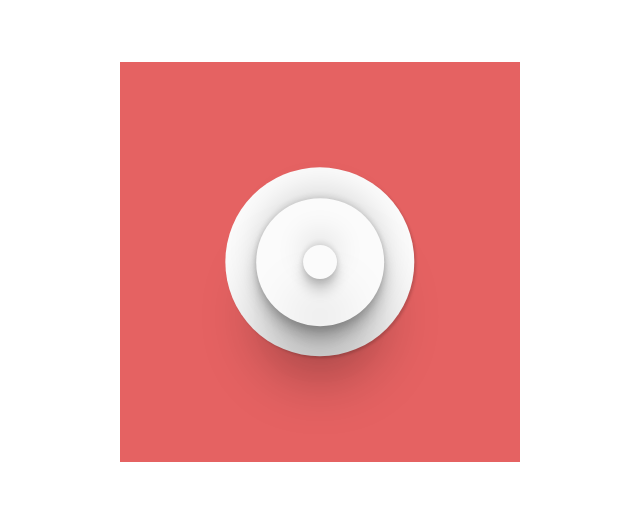
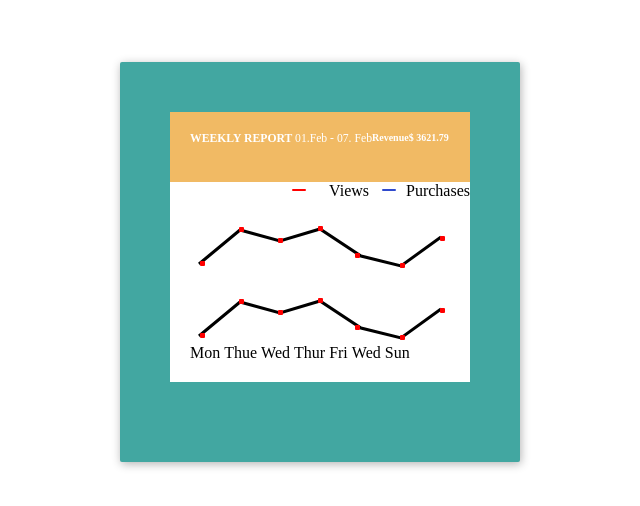
Before and after one commit to yagizerdem/CSS-UI-Animation, a plain HTML site: page 100 days of css challange/Day4/index.html in a window 1280 px wide. Shown: the part 138-644 px from the top of the page, without its empty margins (320-960 px from the left). Drawn offline with Linux system fonts and the light colour scheme.

Commit message:
Add files via upload

```diff
--- a/100 days of css challange/Day4/index.html
+++ b/100 days of css challange/Day4/index.html
@@ -8,10 +8,53 @@
 </head>
 <body>
     <div class="frame">
+        <div class="header">
+            <div>
+                <h3>WEEKLY REPORT <span>01.Feb - 07. Feb</span></h3>
+            </div>
+            <div>
+                <h4>Revenue$ 3621.79</h4>
+            </div>
+        </div>
+        <div class="container">
+            <div class="row1"><span>Views</span><span>Purchases</span></div>
+            <br>
+            <div class="line_red">
+                <svg>
+                    <polyline points="9,46 50,12 90,23 130,11 171,38 211,48 251,19"  style="fill:none;stroke:black;stroke-width:3" ></polyline>
+                </svg>
+                <div class=" point point1"></div>
+                <div class=" point point2"></div>
+                <div class=" point point3"></div>
+                <div class=" point point4"></div>
+                <div class=" point point5"></div>
+                <div class=" point point6"></div>
+                <div class=" point point7"></div>
+            </div>
+            <br>
+            <div class="line_blue">
+                <svg>
+                    <polyline points="9,46 50,12 90,23 130,11 171,38 211,48 251,19"  style="fill:none;stroke:black;stroke-width:3" ></polyline>
+                </svg>
+            <div class=" point point8"></div>
+            <div class=" point point9"></div>
+            <div class=" point point10"></div>
+            <div class=" point point11"></div>
+            <div class=" point point12"></div>
+            <div class=" point point13"></div>
+            <div class=" point point14"></div>
+            </div>
 
-            <div id="circle1"></div>
-            <div id="circle2"></div>
-            <div id="circle3"></div>
+            <div class="days">
+                <div>Mon</div>
+                <div>Thue</div>
+                <div>Wed</div>
+                <div>Thur</div>
+                <div>Fri</div>
+                <div>Wed</div>
+                <div>Sun</div>
+            </div>
+        </div>
 
     </div>
 </body>
--- a/100 days of css challange/Day4/style.css
+++ b/100 days of css challange/Day4/style.css
@@ -1,78 +1,177 @@
+*{
+    margin: 0;
+    padding: 0;
+    box-sizing: border-box;
+}
 .frame{
     position: absolute;
+    top: 50%;
+    left: 50%;
     width: 400px;
     height: 400px;
-    top: 50%;
-    left: 50%;
+    margin-top: -200px;
     margin-left: -200px;
-    margin-top: -200px;
-    background-color: #E56262;
+    border-radius: 2px;
+    box-shadow: 1px 2px 10px 0px rgba(0, 0, 0, 0.3);
+    background: #42A7A1;
+    padding:50px
 }
-#circle1{
-    animation: ani1;
-    animation-duration: 7s;
-    animation-iteration-count: infinite;
-    background-color: rgb(251, 251, 251);
+.header{
+    background-color: #F1BA64;
+    height: 70px;
+    display: flex;
+    padding: 20px;
+}
+.header >div{
+    display: inline-block;
+    font-size: 10px;
+}
+.header > div :nth-child(1){
+
+    text-align: center;
+    color: white;
+}
+.header > div :nth-child(1) span{
+
+    font-weight: normal;
+    display: inline-block;
+}
+
+.header > div :nth-child(2){
+
+    text-align: center;
+    color: white;
+}
+.row1{
+    text-align: end;
+    color: black;
+}
+.row1 span {
+    margin-left: 23px;
+}
+.row1:first-child::before{
+    content: "";
+    display: inline-block;
+    background-color: red;
+    width: 14px;
+    height: 2px;
+    position: relative;
+    top: -5px;
+    border-radius: 3px;
+}
+.row1 :nth-child(2)::before{
+    content: "";
+    display: inline-block;
+    background-color: rgb(48, 74, 205);
+    width: 14px;
+    height: 2px;
+    position: relative;
+    top: -5px;
+    left: -10px;
+    border-radius: 3px;
+
+}
+.container{
+    height: 200px;
+    background-color: white;
+}
+.line_blue , .line_red{
+    position: relative;
+}
+.line_red svg{
+    height: 50px;
+    padding-left: 20px;
+}
+.line_blue svg{
+    height: 50px;
+    padding-left: 20px;
+}
+.days{
+    padding-left: 20px;
+}
+.days > div{
+    display: inline-block;
+}
+.point{
     position: absolute;
-    border-radius:1000px;
-    top: 50%;
-    left: 50%;
-    transform: translate(-50%,-50%);
-    box-shadow: rgba(0, 0, 0, 0.15) 1.95px 1.95px 2.6px;
+    width: 5px;
+    height: 5px;
+    border-radius: 1px;
+    background-color: red;
 }
-#circle2{
-    animation: ani2;
-    animation-duration: 7s;
-    animation-iteration-count: infinite;
-    background-color: rgb(251, 251, 251);
-    position: absolute;
-    border-radius:1000px;
-    top: 50%;
-    left: 50%;
-    transform: translate(-50%,-50%);
+.point1{
+    left: 30px;
+    top: 43px;
+}
+.point2{
+    left: 69px;
+    top: 9px;
+}
+.point3{
+    left: 108px;
+    top: 20px;
+}
+.point4{
+    left: 148px;
+      top: 8px;
+}
+.point5{
+    left: 185px;
+    top: 35px;
+}
+.point6{
+    left: 230px;
+      top: 45px;
+}
+.point7{
+    left: 270px;
+      top: 18px;
+}
+
+
+.point8{
+    left: 30px;
+    top: 43px;
+}
+.point9{
+    left: 69px;
+    top: 9px;
+}
+.point10{
+    left: 108px;
+    top: 20px;
+}
+.point11{
+    left: 148px;
+      top: 8px;
+}
+.point12{
+    left: 185px;
+    top: 35px;
+}
+.point13{
+    left: 230px;
+      top: 45px;
+}
+.point14{
+    left: 270px;
+      top: 18px;
+}
+
+
+
+.point:hover {
+    background-color: blue  ;
+}
+.point:hover::before{
+    background-color: rgb(255, 255, 255);
+    position: relative;
+    top: -30px;
+    left: -10px;
+    content: "0";
+    text-align: center;
+    display: block;
+    height: 25px;
+    width: 25px;
     box-shadow: rgba(0, 0, 0, 0.25) 0px 54px 55px, rgba(0, 0, 0, 0.12) 0px -12px 30px, rgba(0, 0, 0, 0.12) 0px 4px 6px, rgba(0, 0, 0, 0.17) 0px 12px 13px, rgba(0, 0, 0, 0.09) 0px -3px 5px;
 }
-#circle3{
-    animation: ani3;
-    animation-duration: 7s;
-    animation-iteration-count: infinite;
-    background-color: rgb(251, 251, 251);
-    position: absolute;
-    border-radius:1000px;
-    top: 50%;
-    left: 50%;
-    transform: translate(-50%,-50%);
-    box-shadow: rgba(0, 0, 0, 0.25) 0px 54px 55px, rgba(0, 0, 0, 0.12) 0px -12px 30px, rgba(0, 0, 0, 0.12) 0px 4px 6px, rgba(0, 0, 0, 0.17) 0px 12px 13px, rgba(0, 0, 0, 0.09) 0px -3px 5px;
-}
- @keyframes ani1 {
-    0%{
-        width: 0px;
-        height: 0px;
-    }
-    100%{
-        width: 200px;
-        height: 200px;
-    }
-}
-
- @keyframes ani2 {
-    0% , 20%{
-        width: 0px;
-        height: 0px;
-    }
-    100%{
-        width: 140px;
-        height: 140px;
-    }
-}
-@keyframes ani3 {
-    0% , 60%{
-        width: 0px;
-        height: 0px;
-    }
-
-    100%{
-        width: 70px;
-        height: 70px;
-    }
-}
```
